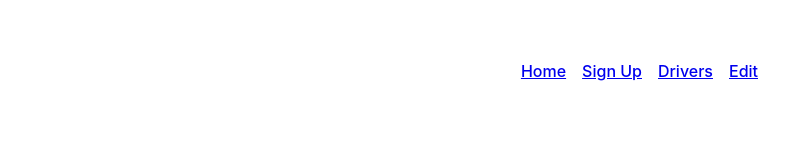
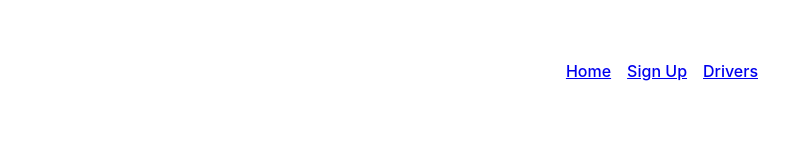
Before and after one commit to LorenzoDyce/Racers, a React (Create React App) app in the folder client/: page / in a window 1280 px wide. Shown: the top 160 px of the page, without its empty margins (414-1203 px from the left). Built offline with nearby package versions, Linux system fonts and the light colour scheme.

Commit message:
Remove edit nav link

```diff
--- a/client/src/components/navigation.js
+++ b/client/src/components/navigation.js
@@ -9,7 +9,6 @@ const Navigation = () => {
          <NavLink to='/' activeClassName="current">Home</NavLink>
          <NavLink to='/createdrivers' activeClassName="current">Sign Up</NavLink>
          <NavLink to='/driverscars' activeClassName="current">Drivers</NavLink>
-         <NavLink to='/updatedrivers' activeClassName="current">Edit</NavLink>
         </div>
      );
 }
```
